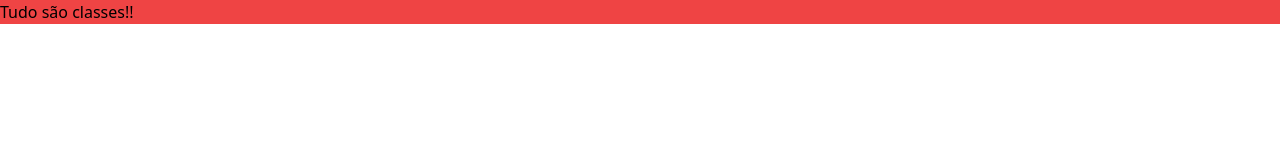
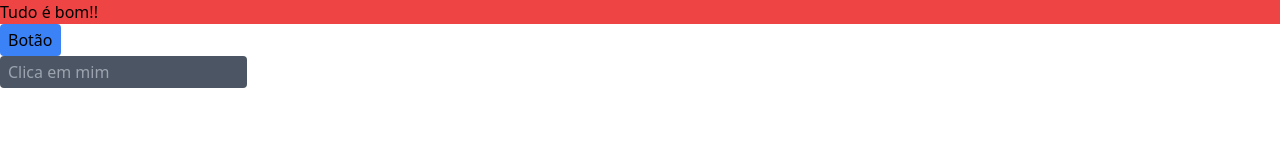
Before and after one commit to guilhermepaiter/conceitos-fundamentais, a website: page src/index.html in a window 1280 px wide. Drawn offline with Linux system fonts and the light colour scheme.

Commit message:
Criando uma place holder e button tailwind

```diff
--- a/src/index.html
+++ b/src/index.html
@@ -4,10 +4,14 @@
     <meta charset="UTF-8">
     <meta http-equiv="X-UA-Compatible" content="IE=edge">
     <meta name="viewport" content="width=device-width, initial-scale=1.0">
-    <title>Cenceitos fundamentais</title>
+    <title>Pagina no tailwindcss</title>
     <link rel="stylesheet" href="css/styles.css">
 </head>
 <body >
-    <h1 class="bg-green-500 text-red-500hover:bg-green-500 hover:bg-red-500">Tudo são classes!!</h1>
+    <h1 class="bg-green-500 text-red-50hover:bg-green-500 hover:bg-red-500">Tudo é bom!!</h1>
+    <button class="bg-blue-500 hover:bg-blue-900 text-green-300  py-1 px-2 rounded">Botão</button>
+    <div>
+        <input type="text" placeholder="Clica em mim" class="bg-gray-600 focus:bg-blue-500 py-1 px-2 rounded">
+    </div>
 </body>
 </html>
```
Also changed, not shown: src/css/styles.css.
